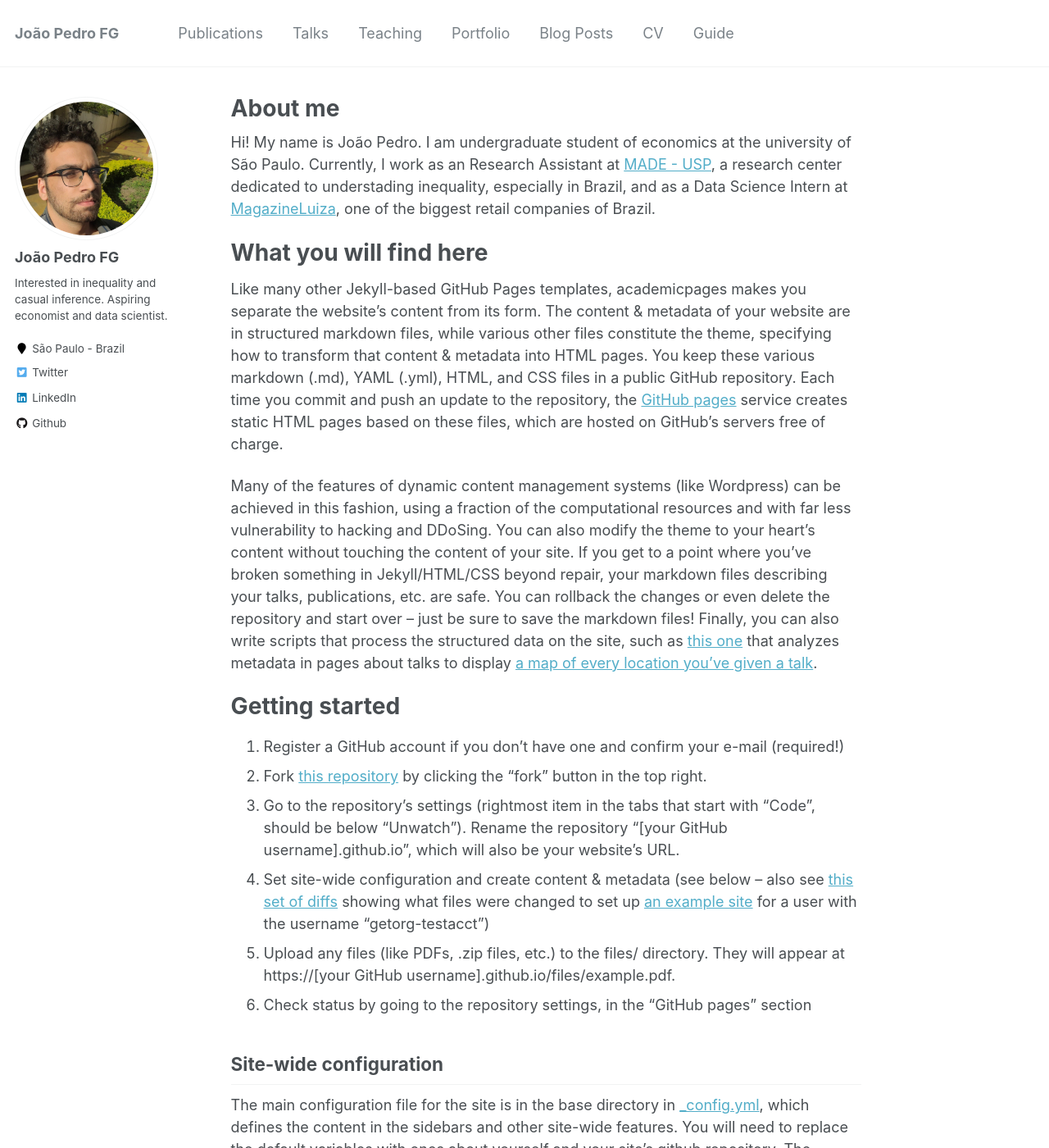
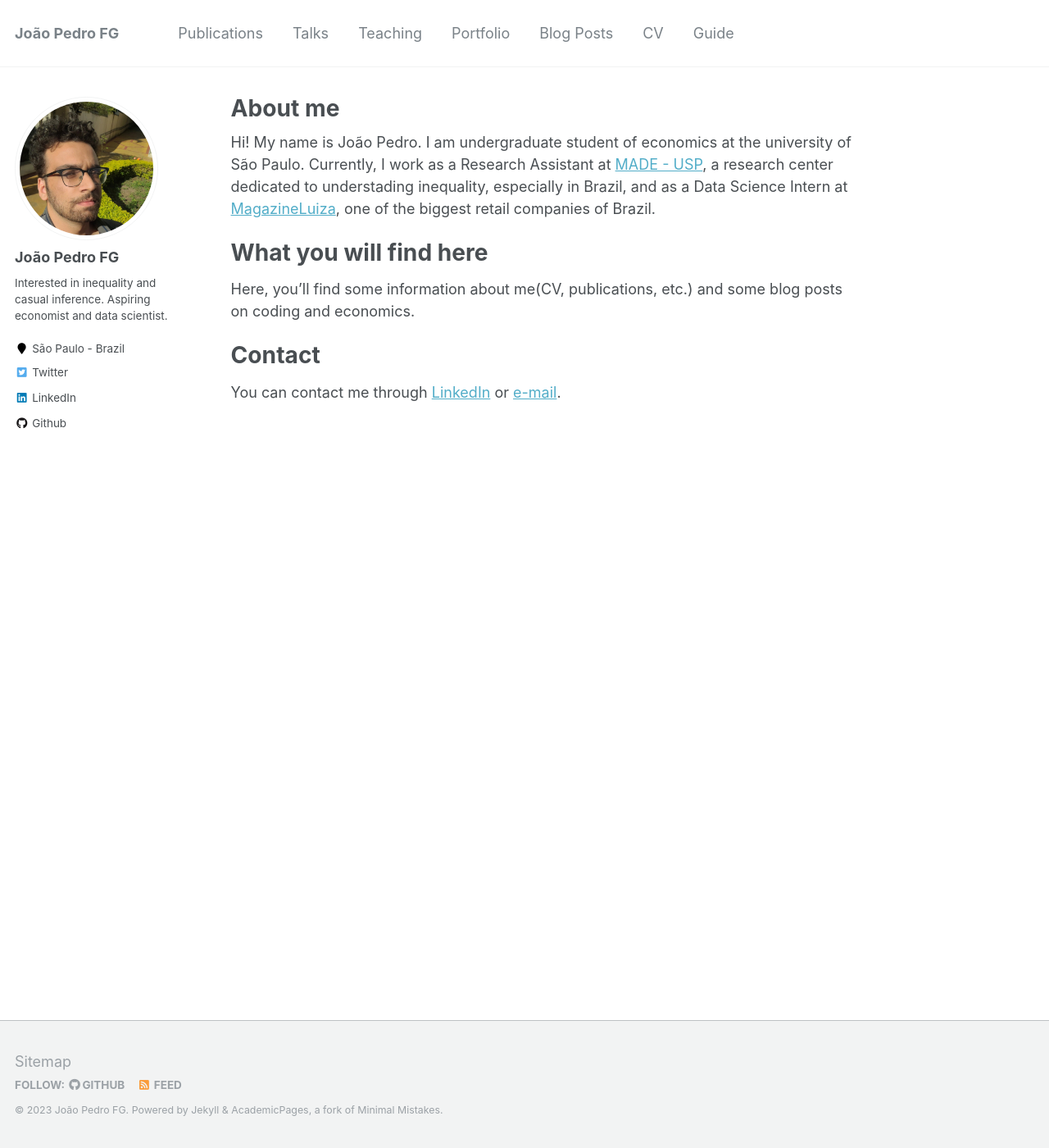
Before and after one commit to joaopedro-fg/joaopedro-fg.github.io, a Jekyll site: the page built from _pages/about.md, in a window 1280 px wide and 1400 px high. Shown: the whole window at 82% size. Built offline with Jekyll 4.4.1, drawn with Linux system fonts in a browser that asks for light colours; some of the changed text lies outside the part shown.

Commit message:
minor alts on the homepage

```diff
--- a/_pages/about.md
+++ b/_pages/about.md
@@ -8,43 +8,12 @@ redirect_from:
   - /about.html
 ---
 
-Hi! My name is João Pedro. I am undergraduate student of economics at the university of São Paulo. Currently, I work as an Research Assistant at [MADE - USP](https://madeusp.com.br/), a research center dedicated to understading inequality, especially in Brazil, and as a Data Science Intern at [MagazineLuiza](https://www.magazineluiza.com.br/), one of the biggest retail companies of Brazil.
+Hi! My name is João Pedro. I am undergraduate student of economics at the university of São Paulo. Currently, I work as a Research Assistant at [MADE - USP](https://madeusp.com.br/), a research center dedicated to understading inequality, especially in Brazil, and as a Data Science Intern at [MagazineLuiza](https://www.magazineluiza.com.br/), one of the biggest retail companies of Brazil.
 
 What you will find here
 ======
-Like many other Jekyll-based GitHub Pages templates, academicpages makes you separate the website's content from its form. The content & metadata of your website are in structured markdown files, while various other files constitute the theme, specifying how to transform that content & metadata into HTML pages. You keep these various markdown (.md), YAML (.yml), HTML, and CSS files in a public GitHub repository. Each time you commit and push an update to the repository, the [GitHub pages](https://pages.github.com/) service creates static HTML pages based on these files, which are hosted on GitHub's servers free of charge.
+Here, you'll find some information about me(CV, publications, etc.) and some blog posts on coding and economics.
 
-Many of the features of dynamic content management systems (like Wordpress) can be achieved in this fashion, using a fraction of the computational resources and with far less vulnerability to hacking and DDoSing. You can also modify the theme to your heart's content without touching the content of your site. If you get to a point where you've broken something in Jekyll/HTML/CSS beyond repair, your markdown files describing your talks, publications, etc. are safe. You can rollback the changes or even delete the repository and start over -- just be sure to save the markdown files! Finally, you can also write scripts that process the structured data on the site, such as [this one](https://github.com/academicpages/academicpages.github.io/blob/master/talkmap.ipynb) that analyzes metadata in pages about talks to display [a map of every location you've given a talk](https://academicpages.github.io/talkmap.html).
-
-Getting started
+Contact
 ======
-1. Register a GitHub account if you don't have one and confirm your e-mail (required!)
-1. Fork [this repository](https://github.com/academicpages/academicpages.github.io) by clicking the "fork" button in the top right.
-1. Go to the repository's settings (rightmost item in the tabs that start with "Code", should be below "Unwatch"). Rename the repository "[your GitHub username].github.io", which will also be your website's URL.
-1. Set site-wide configuration and create content & metadata (see below -- also see [this set of diffs](http://archive.is/3TPas) showing what files were changed to set up [an example site](https://getorg-testacct.github.io) for a user with the username "getorg-testacct")
-1. Upload any files (like PDFs, .zip files, etc.) to the files/ directory. They will appear at https://[your GitHub username].github.io/files/example.pdf.
-1. Check status by going to the repository settings, in the "GitHub pages" section
-
-Site-wide configuration
-------
-The main configuration file for the site is in the base directory in [_config.yml](https://github.com/academicpages/academicpages.github.io/blob/master/_config.yml), which defines the content in the sidebars and other site-wide features. You will need to replace the default variables with ones about yourself and your site's github repository. The configuration file for the top menu is in [_data/navigation.yml](https://github.com/academicpages/academicpages.github.io/blob/master/_data/navigation.yml). For example, if you don't have a portfolio or blog posts, you can remove those items from that navigation.yml file to remove them from the header.
-
-Create content & metadata
-------
-For site content, there is one markdown file for each type of content, which are stored in directories like _publications, _talks, _posts, _teaching, or _pages. For example, each talk is a markdown file in the [_talks directory](https://github.com/academicpages/academicpages.github.io/tree/master/_talks). At the top of each markdown file is structured data in YAML about the talk, which the theme will parse to do lots of cool stuff. The same structured data about a talk is used to generate the list of talks on the [Talks page](https://academicpages.github.io/talks), each [individual page](https://academicpages.github.io/talks/2012-03-01-talk-1) for specific talks, the talks section for the [CV page](https://academicpages.github.io/cv), and the [map of places you've given a talk](https://academicpages.github.io/talkmap.html) (if you run this [python file](https://github.com/academicpages/academicpages.github.io/blob/master/talkmap.py) or [Jupyter notebook](https://github.com/academicpages/academicpages.github.io/blob/master/talkmap.ipynb), which creates the HTML for the map based on the contents of the _talks directory).
-
-**Markdown generator**
-
-I have also created [a set of Jupyter notebooks](https://github.com/academicpages/academicpages.github.io/tree/master/markdown_generator
-) that converts a CSV containing structured data about talks or presentations into individual markdown files that will be properly formatted for the academicpages template. The sample CSVs in that directory are the ones I used to create my own personal website at stuartgeiger.com. My usual workflow is that I keep a spreadsheet of my publications and talks, then run the code in these notebooks to generate the markdown files, then commit and push them to the GitHub repository.
-
-How to edit your site's GitHub repository
-------
-Many people use a git client to create files on their local computer and then push them to GitHub's servers. If you are not familiar with git, you can directly edit these configuration and markdown files directly in the github.com interface. Navigate to a file (like [this one](https://github.com/academicpages/academicpages.github.io/blob/master/_talks/2012-03-01-talk-1.md) and click the pencil icon in the top right of the content preview (to the right of the "Raw | Blame | History" buttons). You can delete a file by clicking the trashcan icon to the right of the pencil icon. You can also create new files or upload files by navigating to a directory and clicking the "Create new file" or "Upload files" buttons.
-
-Example: editing a markdown file for a talk
-![Editing a markdown file for a talk](/images/editing-talk.png)
-
-For more info
-------
-More info about configuring academicpages can be found in [the guide](https://academicpages.github.io/markdown/). The [guides for the Minimal Mistakes theme](https://mmistakes.github.io/minimal-mistakes/docs/configuration/) (which this theme was forked from) might also be helpful.
+You can contact me through [LinkedIn](https://www.linkedin.com/in/jo%C3%A3o-pedro-fg-3126b1144/) or [e-mail](mailto:jpedrofgomes@gmail.com).
```
